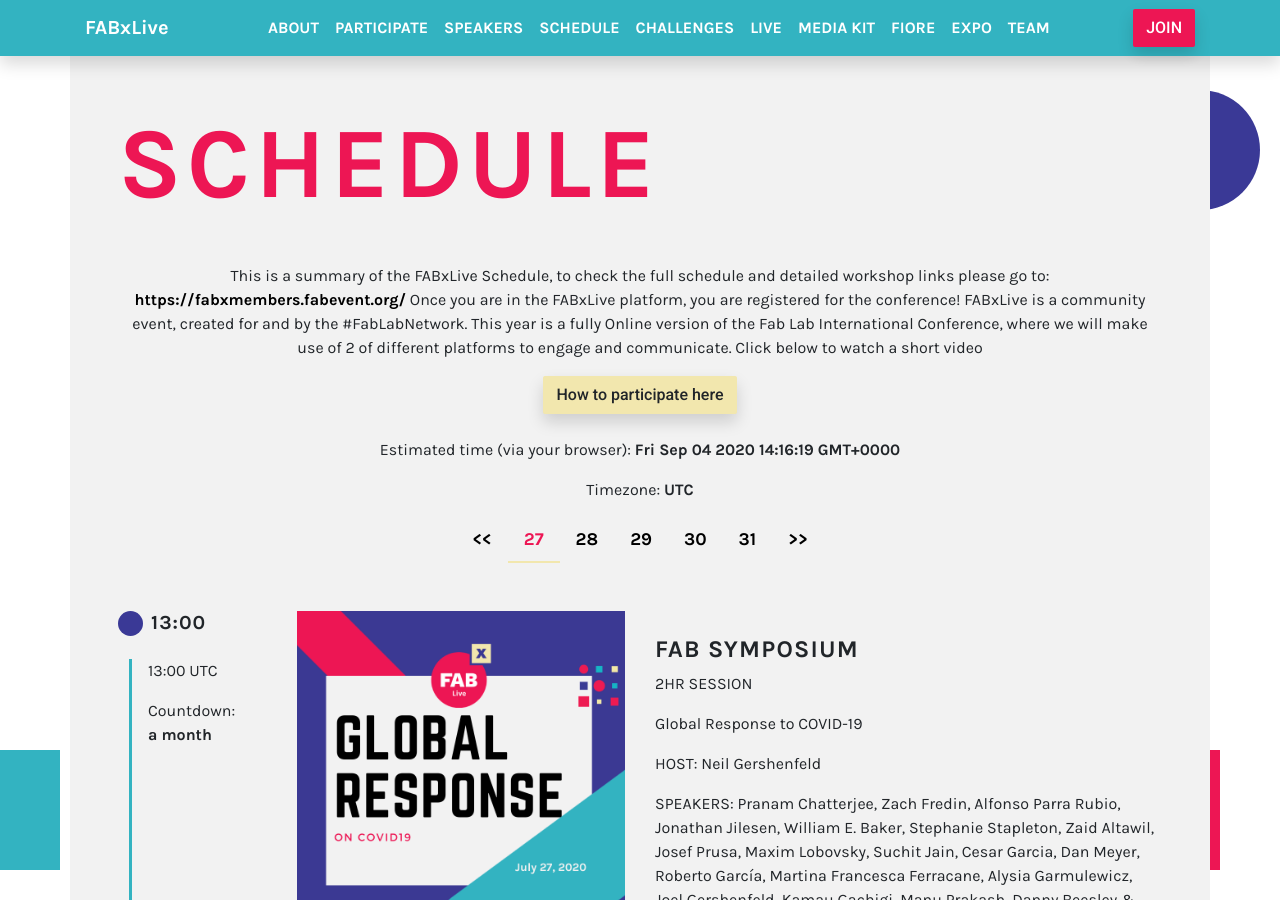
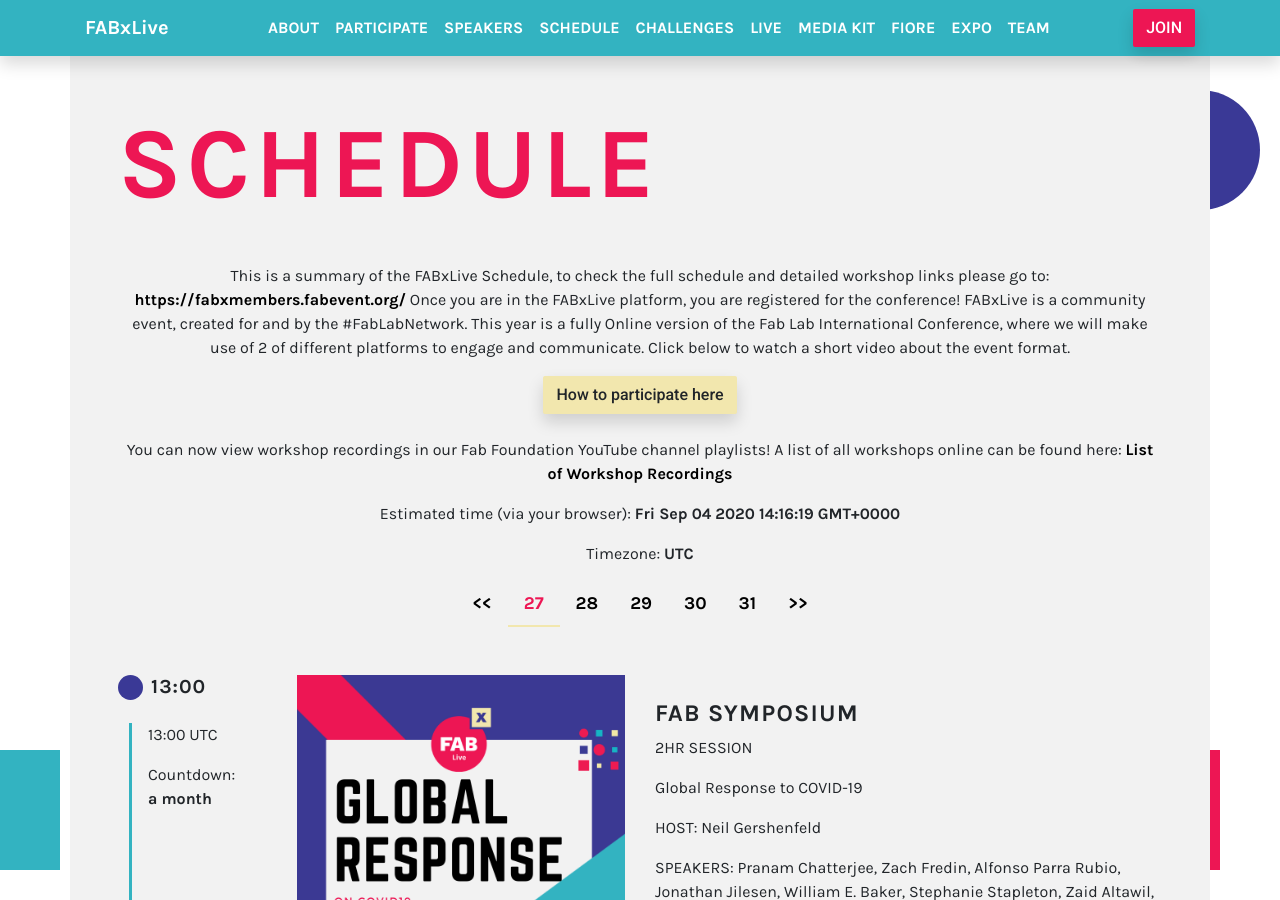
Before and after one commit to fabfoundation/fabxlive2020, a Jekyll site: the page built from schedule.html, in a window 1280 px wide and 900 px high. Built offline with Jekyll 4.4.1, drawn with Linux system fonts in a browser that asks for light colours; nearby versions of some CDN libraries.

Commit message:
Update schedule.html

```diff
--- a/schedule.html
+++ b/schedule.html
@@ -7,12 +7,13 @@
 <section class="text-center">
   <h1 class="text-red text-left">SCHEDULE</h1>
   <p>
-  This is a summary of the FABxLive Schedule, to check the full schedule and detailed workshop links please go to: <a href="https://fabxmembers.fabevent.org/" target="_blank">https://fabxmembers.fabevent.org/</a> Once you are in the FABxLive platform, you are registered for the conference! FABxLive is a community event, created for and by the #FabLabNetwork. This year is a fully Online version of the Fab Lab International Conference, where we will make use of 2 of different platforms to engage and communicate. Click below to watch a short video
+  This is a summary of the FABxLive Schedule, to check the full schedule and detailed workshop links please go to: <a href="https://fabxmembers.fabevent.org/" target="_blank">https://fabxmembers.fabevent.org/</a> Once you are in the FABxLive platform, you are registered for the conference! FABxLive is a community event, created for and by the #FabLabNetwork. This year is a fully Online version of the Fab Lab International Conference, where we will make use of 2 of different platforms to engage and communicate. Click below to watch a short video about the event format.
   </p>
 
   <div class="text-center">
     <a class="btn bg-yellow shadow mb-4" href="https://www.youtube.com/embed/2n1BIKd_Oww" target="_blank">How to participate here</a>
 
+    <p> You can now view workshop recordings in our Fab Foundation YouTube channel playlists! A list of all workshops online can be found here: <a href="https://docs.google.com/spreadsheets/d/1P3YzwI-OcY5iIgDXYcMiFjB0pZCgvfDrRSfllWUsbd8/edit#gid=0" target="_blank">List of Workshop Recordings</a></p>
     <p>Estimated time (via your browser): <strong id="current-time"></strong> </p>
     <p>Timezone: <strong id="current-timezone"></strong> </p>
   </div>
```
